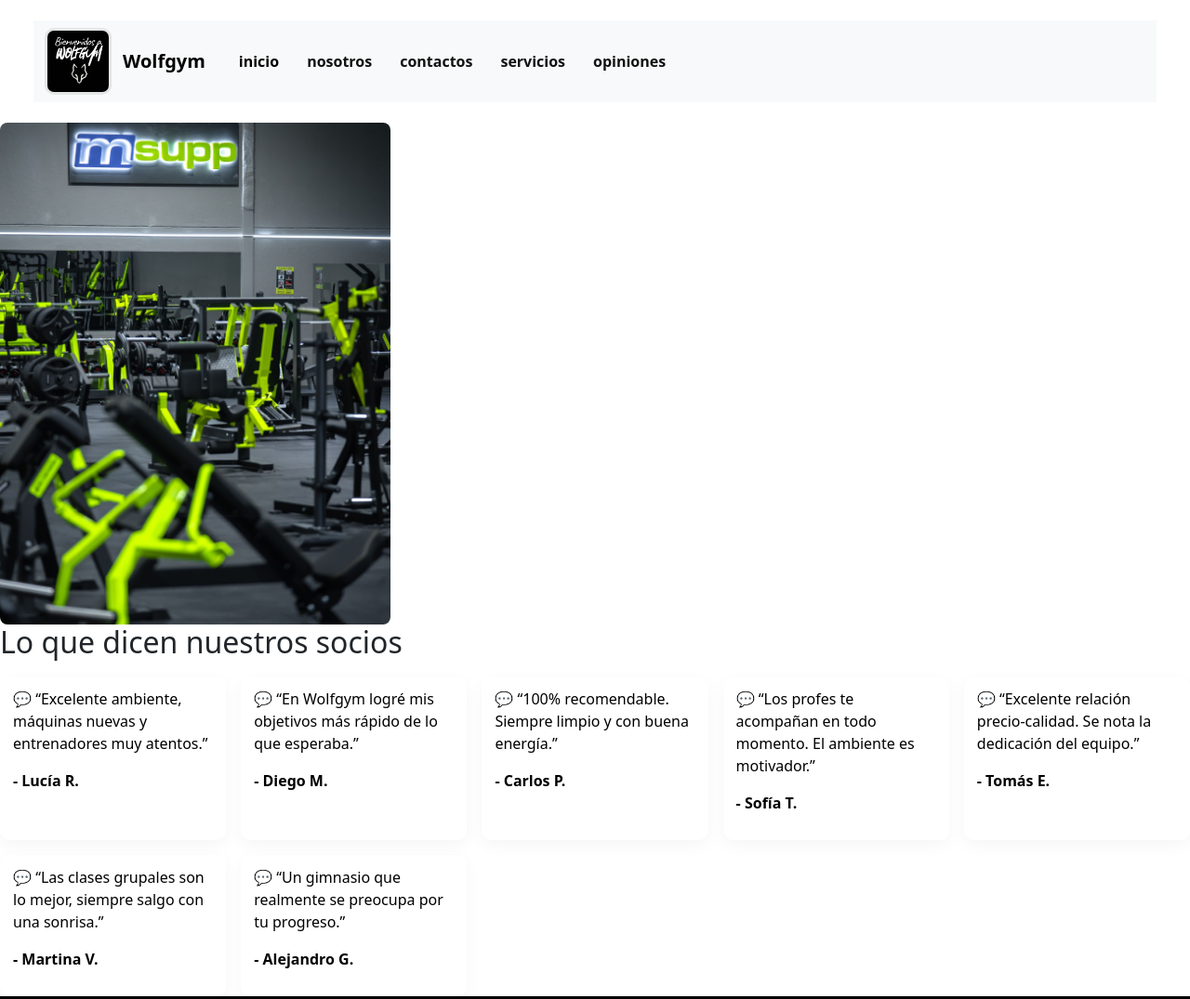
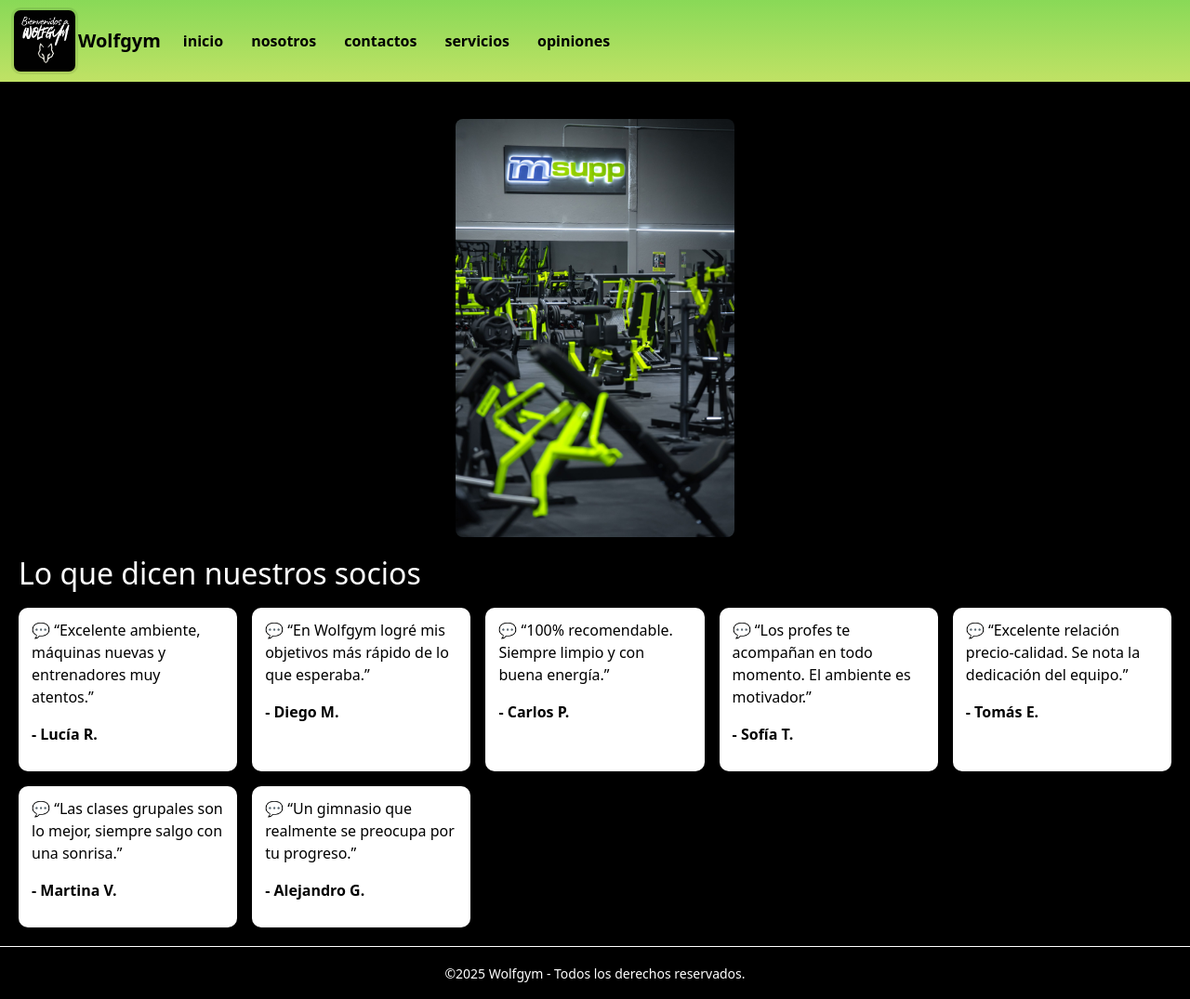
Before and after one commit to joaquinscatassa/wolfgym, a plain HTML site: page opiniones.html in a window 1280 px wide. Shown: the top 1075 px of the page at 93% size. Drawn offline with nearby package versions, Linux system fonts and the light colour scheme.

Commit message:
entrega de proyecto 3

```diff
--- a/opiniones.html
+++ b/opiniones.html
@@ -3,17 +3,17 @@
 <head>
    <meta charset="UTF-8">
    <meta name="viewport" content="width=device-width, initial-scale=1.0">
-   <link rel="stylesheet" href="./styles/style.css">
+   <link rel="stylesheet" href="./style/style.css">
    <title>opiniones</title>
    <link href="https://cdn.jsdelivr.net/npm/bootstrap@5.3.3/dist/css/bootstrap.min.css" rel="stylesheet">
    <script src="https://cdn.jsdelivr.net/npm/bootstrap@5.3.3/dist/js/bootstrap.bundle.min.js"></script>
 </head>
 <body>
    <header>
-      <nav class="navbar navbar-expand-lg bg-body-tertiary">
+      <nav class="navbar navbar-expand-lg nav-wolf">
          <div class="container-fluid">
             <img class="wolf" src="./img/Diseño sin título.png">
-            <a class="navbar-brand" href="./index.html">Wolfgym</a>
+            <a class="navbar-brand">Wolfgym</a>
             <button class="navbar-toggler" type="button" data-bs-toggle="collapse" data-bs-target="#navbarNav" aria-controls="navbarNav" aria-expanded="false" aria-label="Toggle navigation">
             <span class="navbar-toggler-icon"></span>
             </button>
@@ -46,44 +46,51 @@
 
    <section class="opiniones-grid">
       <article>
-      <p>💬 “Excelente ambiente, máquinas nuevas y entrenadores muy atentos.”</p>
-      <p><strong>- Lucía R.</strong></p>
+      <p class="p-color">💬 “Excelente ambiente, máquinas nuevas y entrenadores muy atentos.”</p>
+      <p class="p-color"><strong>- Lucía R.</strong></p>
       </article>
 
       <article>
-      <p>💬 “En Wolfgym logré mis objetivos más rápido de lo que esperaba.”</p>
-      <p><strong>- Diego M.</strong></p>
+      <p class="p-color">💬 “En Wolfgym logré mis objetivos más rápido de lo que esperaba.”</p>
+      <p class="p-color"><strong>- Diego M.</strong></p>
       </article>
 
       <article>
-      <p>💬 “100% recomendable. Siempre limpio y con buena energía.”</p>
-      <p><strong>- Carlos P.</strong></p>
+      <p class="p-color">💬 “100% recomendable. Siempre limpio y con buena energía.”</p>
+      <p class="p-color"><strong>- Carlos P.</strong></p>
       </article>
 
       <article>
-      <p>💬 “Los profes te acompañan en todo momento. El ambiente es motivador.”</p>
-      <p><strong>- Sofía T.</strong></p>
+      <p class="p-color">💬 “Los profes te acompañan en todo momento. El ambiente es motivador.”</p>
+      <p class="p-color"><strong>- Sofía T.</strong></p>
       </article>
 
       <article>
-      <p>💬 “Excelente relación precio-calidad. Se nota la dedicación del equipo.”</p>
-      <p><strong>- Tomás E.</strong></p>
+      <p class="p-color">💬 “Excelente relación precio-calidad. Se nota la dedicación del equipo.”</p>
+      <p class="p-color"><strong>- Tomás E.</strong></p>
       </article>
 
       <article>
-      <p>💬 “Las clases grupales son lo mejor, siempre salgo con una sonrisa.”</p>
-      <p><strong>- Martina V.</strong></p>
+      <p class="p-color">💬 “Las clases grupales son lo mejor, siempre salgo con una sonrisa.”</p>
+      <p class="p-color"><strong>- Martina V.</strong></p>
       </article>
 
       <article>
-      <p>💬 “Un gimnasio que realmente se preocupa por tu progreso.”</p>
-      <p><strong>- Alejandro G.</strong></p>
+      <p class="p-color">💬 “Un gimnasio que realmente se preocupa por tu progreso.”</p>
+      <p class="p-color"><strong>- Alejandro G.</strong></p>
       </article>
    </section>
 </main>
 
 <footer>
-   <p class="p-color">©2025 Wolfgym - Todos los derechos reservados.</p>
+   <p>©2025 Wolfgym - Todos los derechos reservados.</p>
 </footer>
+
+<script src="https://cdn.jsdelivr.net/npm/bootstrap@5.3.3/dist/js/bootstrap.bundle.min.js"></script>
+<script src="https://unpkg.com/aos@2.3.1/dist/aos.js"></script>
+<script>
+   AOS.init();
+</script>
+
 </body>
 </html>
--- /dev/null
+++ b/scss/partials/base/_reset.scss
@@ -0,0 +1,23 @@
+* { box-sizing: border-box; margin: 0; padding: 0; }
+html,body { height: 100%; }
+
+/* Responsive: pasar layout a 2 columnas en pantallas anchas */
+@media (min-width: 860px){
+   .main-grid{
+      grid-template-columns: 1fr 420px;
+      align-items: start;
+   }
+   header h1{ font-size: 22px; }
+   .hero{ padding: 36px; border-radius: 14px; }
+}
+
+/* Muy grande */
+@media (min-width:2000px){
+   .main-grid{
+      width: 1100px;
+      grid-template-columns: 1fr 1900px; }
+   .img-opin{
+      width: 420px;
+      height: 540px;
+   }
+}
--- /dev/null
+++ b/scss/partials/base/_tipografia.scss
@@ -0,0 +1,7 @@
+body{
+   font-family: "Inter", Arial, Helvetica, sans-serif;
+   color: #111;
+   background: #000000;
+   display: grid;
+   grid-template-rows: auto 1fr auto;
+}
--- a/styles/style.css
+++ b/scss/partials/components/_header.scss
@@ -1,18 +1,5 @@
-/* RESET básico */
-* { box-sizing: border-box; margin: 0; padding: 0; }
-html,body { height: 100%; }
-
-body{
-   font-family: "Inter", Arial, Helvetica, sans-serif;
-   color: #111;
-   background: #000000;
-   display: grid;
-   grid-template-rows: auto 1fr auto;
-}
-
 /* HEADER */
 header{
-   padding: 18px 70px 18px 5px;
    display: block;
 }
 
@@ -38,34 +25,35 @@ nav ul{
    list-style: none;
 }
 
-.navbar-brand{
-   text-decoration: none;
-   color:#111;
+.nav-wolf .nav-link,
+.nav-wolf{
+   color: #000000 !important;
    font-weight: 700;
-   padding: 8px 12px;
+}
+
+.nav-wolf .nav-link:hover,
+.nav-wolf {
+   color: #ffffff !important;
+   background-color: #000000;
    border-radius: 8px;
 }
-
-
-.navbar-brand:hover{
-   background-color: #111;
-   color: #ffffff;
+.nav-wolf {
+   background-image: linear-gradient(#89d957, #c0e265);
+   width: 100%;
+   border-radius: 0 !important;
 }
 
-.navbar-nav .nav-link {
-   text-decoration: none;
-   color: #111;
-   font-weight: 700;
-   padding: 8px 12px;
-   border-radius: 8px;
-   transition: all .3s ease;
+.navbar-brand{
+
 }
 
-.navbar-nav .nav-link:hover {
-   background-color: #111;
-   color: #fff;
+/* main */
+
+main {
+   background-color: #000000;
+   color: #ffffff;
+   padding: 20px;
 }
-
 
 /* MAIN GRID: para index (about + hero) y para otras páginas */
 .main-grid{
@@ -76,10 +64,14 @@ nav ul{
 
 /* Grid principal: 1 columna en móvil, 2 en pantallas grandes */
 .main-grid{
+   width: 100%;
+   max-width: 100% !important;
+   background-color: #000;
+   color: #fff;
+   margin: 0;
+   padding: 40px 20px;
    display: grid;
-   grid-template-columns: 1fr;
    gap: 20px;
-   align-items: center;
 }
 
 /* Tarjeta about */
@@ -105,7 +97,7 @@ nav ul{
 
 /* Botón */
 button:hover{
-   background: #08b022;
+   background: #89d957;
    color: white;
    border: none;
    padding: 10px 16px;
@@ -115,7 +107,7 @@ button:hover{
    box-shadow: 0 6px 18px rgba(255,77,79,0.18);
 }
 .ho-ver{
-   background: #02440c;
+   background-image: linear-gradient(#89d957, #c0e265);
    color: white;
    border: none;
    padding: 10px 16px;
@@ -129,31 +121,12 @@ button:hover{
 footer{
    background: #000000;
    padding: 18px;
-   border-top: 1px solid rgba(0,0,0,0.06);
+   border-top: 1px solid #ffffff;
    text-align: center;
    font-size: 14px;
    color: #555;
 }
 
-/* IMÁGENES genericas */
-img{
-   max-width: 100%;
-   height: auto;
-   display: block;
-   border-radius: 8px;
-}
-.img-nosotros,
-.img-servi,
-.wolf-contac{
-   width: 100%;
-   height: auto;
-}
-.img-opin{
-   width: 550px;
-   height: 700px;
-   object-fit: cover;
-   border-radius: 8px;
-}
 /* FORM styling (contacto.html) */
 form{
    display: grid;
@@ -165,7 +138,7 @@ form{
 label{
    font-weight: 700;
    font-size: 14px;
-   color: #000000;
+   color: #ffffff;
 }
 input[type="text"],
 input[type="email"],
@@ -197,42 +170,34 @@ h2, h3{
    color: #2bd918;
 }
 p{
+   color: #ffffff;
+}
+.p-color{
    color: #000000;
 }
-.p-color{
-   color: #ffffff;
+
+ul{
+   display: flex;
+
+   gap: 14px;
+   align-items: center;
+   list-style: none;
 }
 
-/* Responsive: pasar layout a 2 columnas en pantallas anchas */
-@media (min-width: 860px){
-   .main-grid{
-      grid-template-columns: 1fr 420px;
-      align-items: start;
-   }
-   header{ padding: 22px 36px; }
-   header h1{ font-size: 22px; }
-   .hero{ padding: 36px; border-radius: 14px; }
-   .img-opin{
-      width: 380px;
-      height: 480px;
-      object-fit: cover;}
-   .img-nosotros,
-   .img-servi,
-   .wolf-contac{
-      width: 350px;
-      height: auto;
-      object-fit: cover;
-   }
+/* IMÁGENES genericas */
+img{
+   max-width: 100%;
+   height: auto;
+   display: block;
+   border-radius: 8px;
 }
-
-/* Muy grande */
-@media (min-width:1200px){
-   .main-grid{
-      width: 1100px;
-      grid-template-columns: 1fr 460px; }
-   .img-opin{
-      width: 420px;
-      height: 540px;
-   }
+.img-nosotros,
+.img-servi,
+.wolf-contac,
+.img-opin{
+   width: 100%;
+   max-width: 300px;
+   height: auto;
+   display: block;
+   margin: 20px auto;
 }
-/* cambios hechos */
--- /dev/null
+++ b/scss/style.scss
@@ -0,0 +1,5 @@
+// Base
+@use'./partials/base/reset';
+@use'./partials/base/tipografia';
+// components
+@use'./partials/components/header';
```
Also changed, not shown: contacto.html (+10 -3 lines), index.html (+19 -7 lines), notros.html (+9 -4 lines), servicios.html (+21 -14 lines), style/style.css (added), 1 other file.
